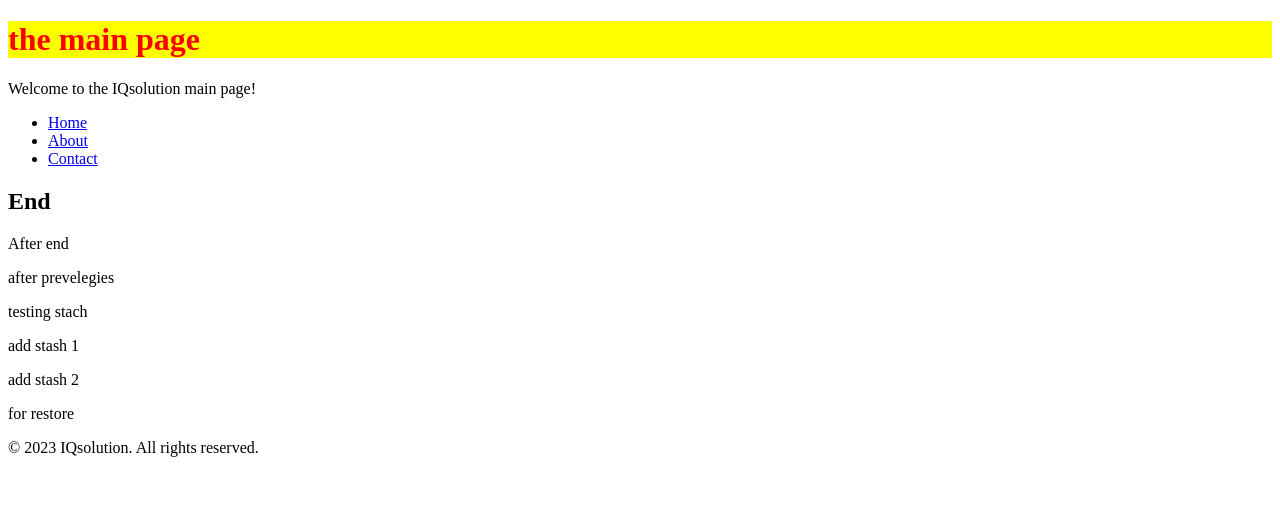
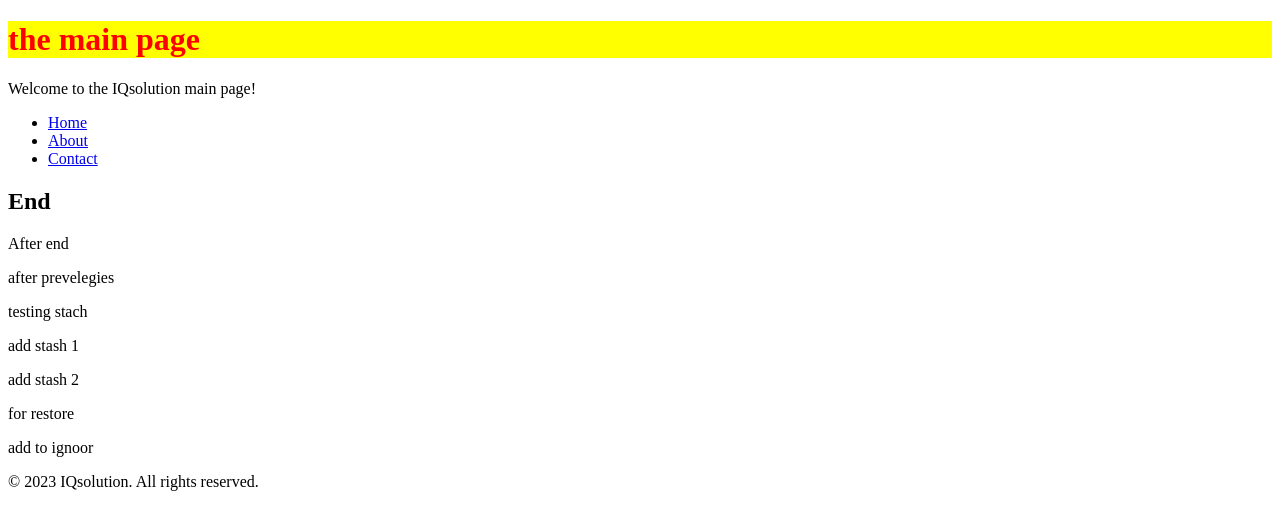
Before and after one commit to AmArProgam/iq-min, a plain HTML site: page index.html in a window 1280 px wide. Drawn offline with Linux system fonts and the light colour scheme.

Commit message:
add to ignoer 1

```diff
--- a/index.html
+++ b/index.html
@@ -22,6 +22,7 @@
         <p>add stash 1</p>
         <P>add stash 2</P>
         <p>for restore</p>
+        <p>add to ignoor</p>
         <footer>
             <p>&copy; 2023 IQsolution. All rights reserved.</p>
 
```
